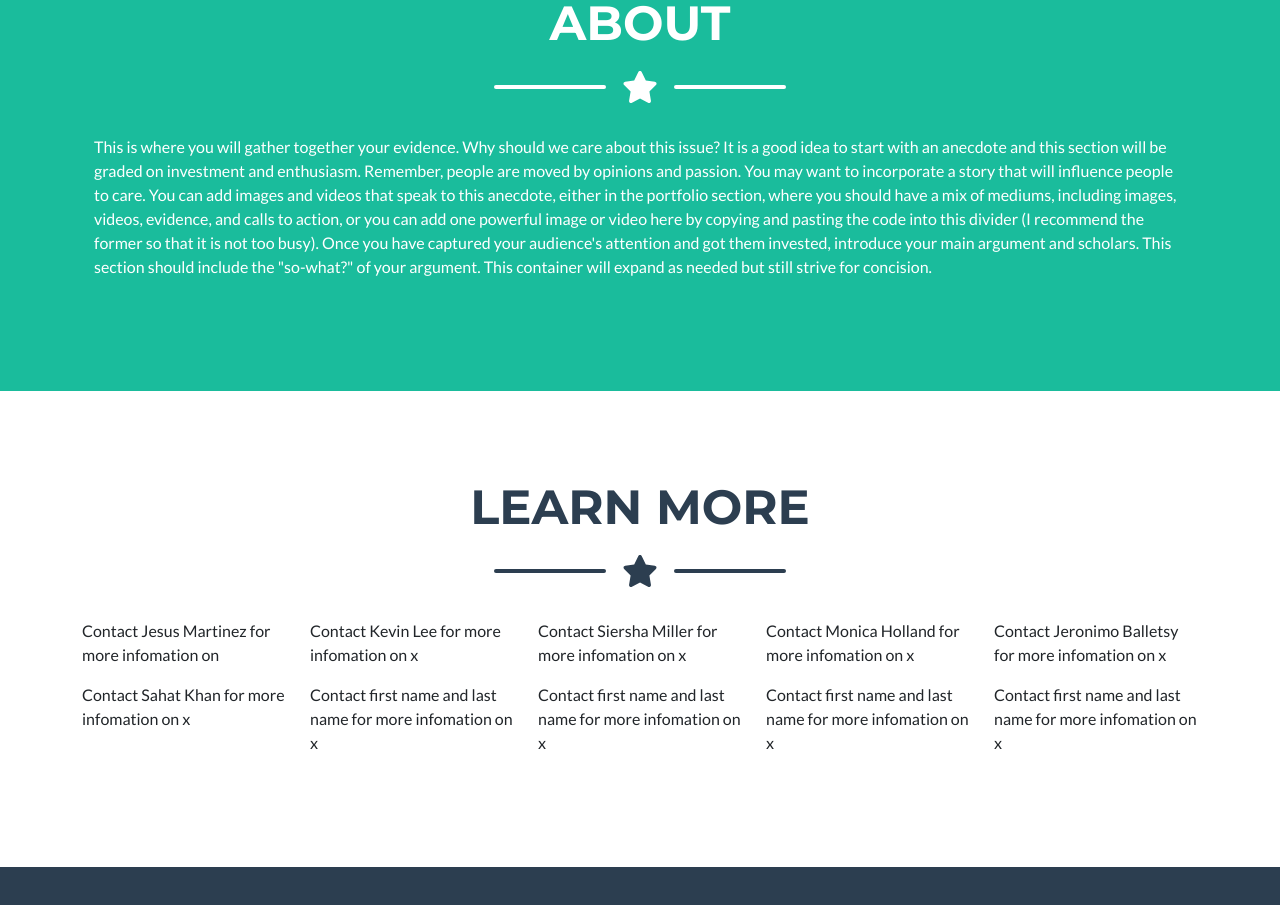
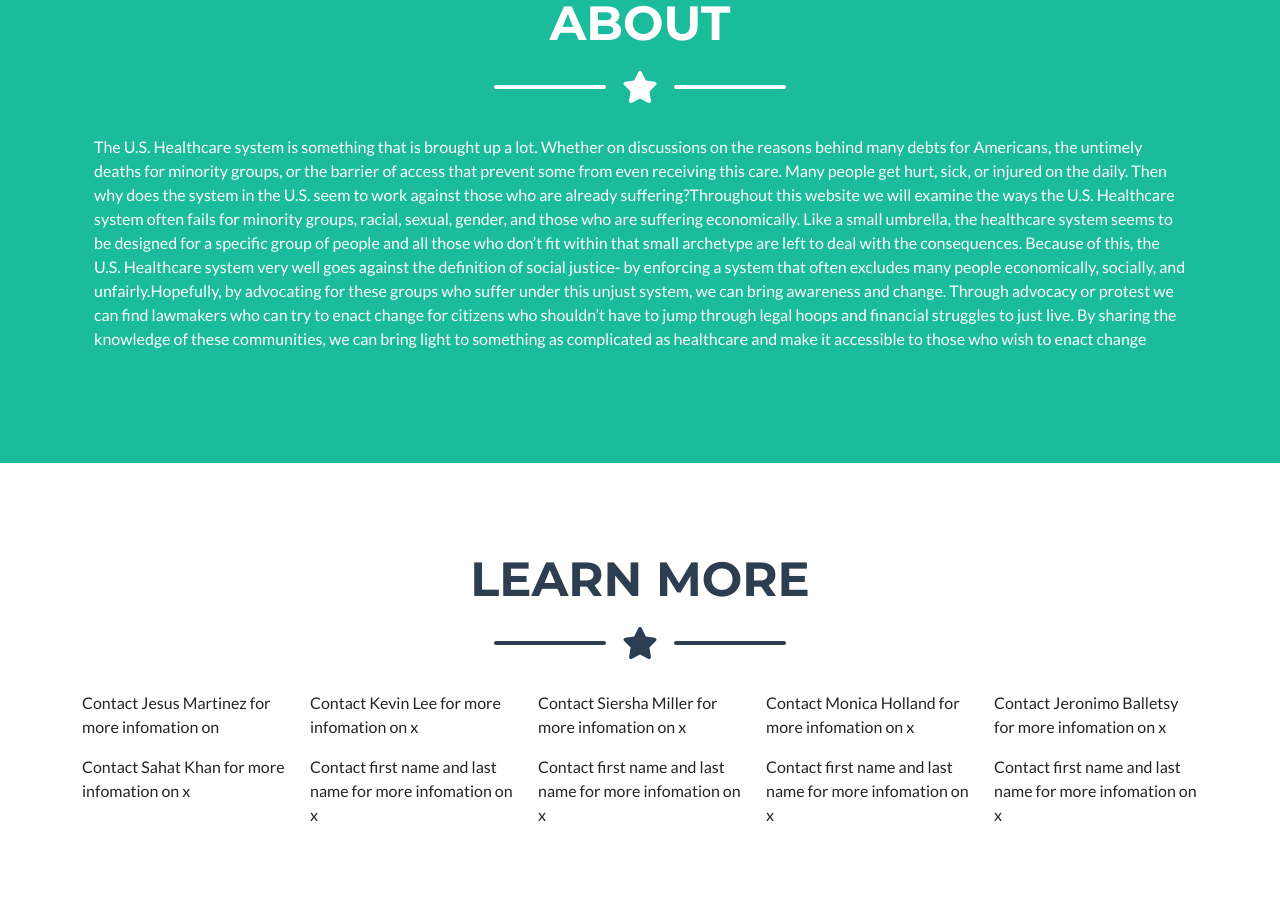
Before and after one commit to Mart2498/ISS210FinalTemplateSect6Team15, a plain HTML site: page index.html in a window 1280 px wide. Shown: the part 1677-2582 px from the top of the page. Drawn offline with nearby package versions, Linux system fonts and the light colour scheme.

Commit message:
Update index.html

```diff
--- a/index.html
+++ b/index.html
@@ -133,7 +133,7 @@
                     <div class="divider-custom-line"></div>
                 </div>
                 <!-- About Section Content-->
-                <div class="container"><p>This is where you will gather together your evidence. Why should we care about this issue? It is a good idea to start with an anecdote and this section will be graded on investment and enthusiasm. Remember, people are moved by opinions and passion. You may want to incorporate a story that will influence people to care. You can add images and videos that speak to this anecdote, either in the portfolio section, where you should have a mix of mediums, including images, videos, evidence, and calls to action, or you can add one powerful image or video here by copying and pasting the code into this divider (I recommend the former so that it is not too busy). Once you have captured your audience's attention and got them invested, introduce your main argument and scholars. This section should include the "so-what?" of your argument. This container will expand as needed but still strive for concision.</p>
+                <div class="container"><p>The U.S. Healthcare system is something that is brought up a lot. Whether on discussions on the reasons behind many debts for Americans, the untimely deaths for minority groups, or the barrier of access that prevent some from even receiving this care. Many people get hurt, sick, or injured on the daily. Then why does the system in the U.S. seem to work against those who are already suffering?Throughout this website we will examine the ways the U.S. Healthcare system often fails for minority groups, racial, sexual, gender, and those who are suffering economically. Like a small umbrella, the healthcare system seems to be designed for a specific group of people and all those who don’t fit within that small archetype are left to deal with the consequences. Because of this, the U.S. Healthcare system very well goes against the definition of social justice- by enforcing a system that often excludes many people economically, socially, and unfairly.Hopefully, by advocating for these groups who suffer under this unjust system, we can bring awareness and change. Through advocacy or protest we can find lawmakers who can try to enact change for citizens who shouldn’t have to jump through legal hoops and financial struggles to just live. By sharing the knowledge of these communities, we can bring light to something as complicated as healthcare and make it accessible to those who wish to enact change</p>
                 </div>
                 </div>
                 <!-- About Section Button-->
```
